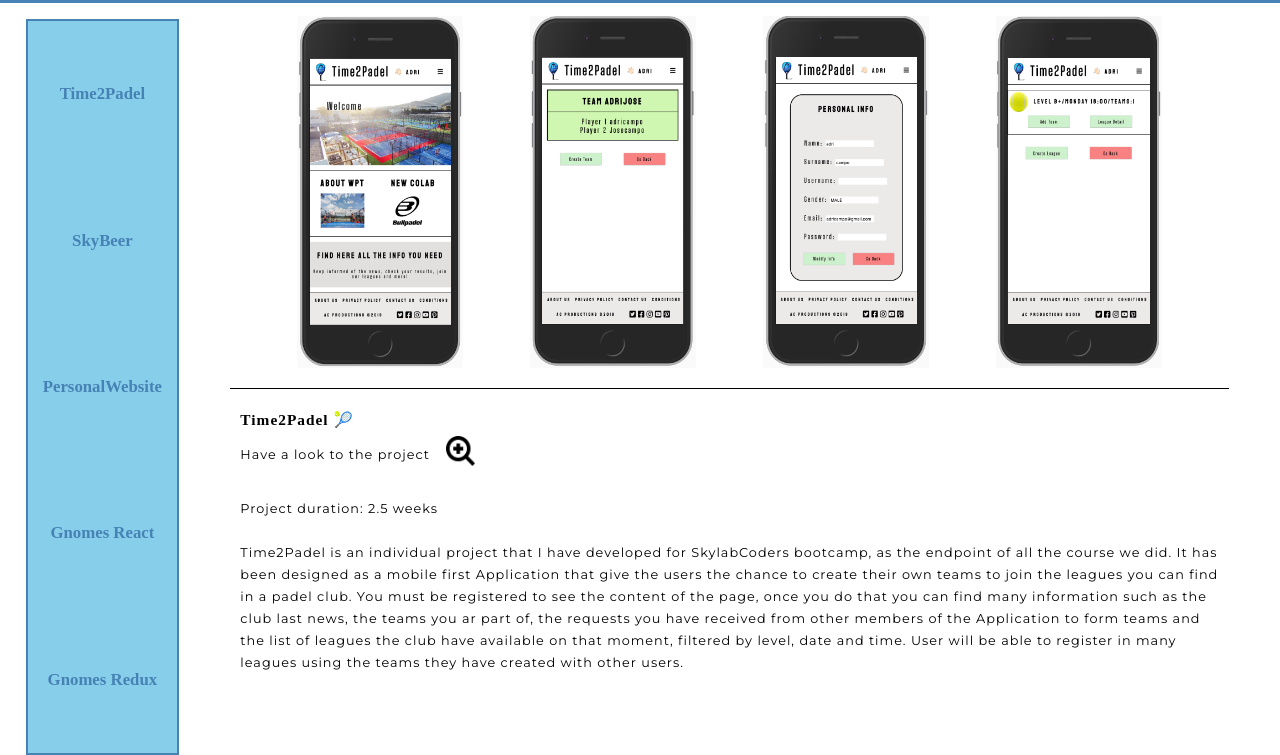
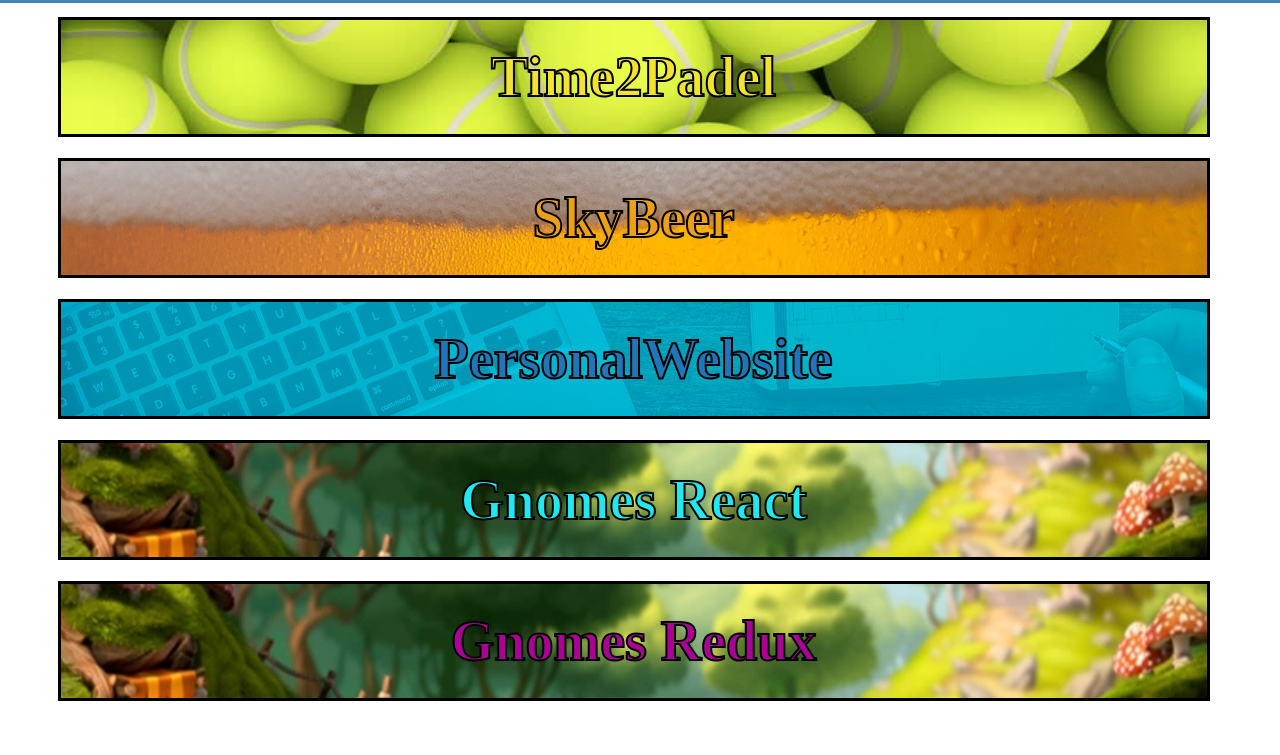
Before and after one commit to adricampo/personal-portfolio, a React app in the folder my-website-app/: page /#/projects-container in a window 1280 px wide. Shown: the part 85-840 px from the top of the page. After the commit the page ends 800 px from the top, so only its background shows below. Built offline with nearby package versions, Linux system fonts and the light colour scheme; a web font is replaced by a local one.

Commit message:
projects compo modified to give a new face to the view

```diff
--- a/my-website-app/src/components/About-me/index.js
+++ b/my-website-app/src/components/About-me/index.js
@@ -4,7 +4,7 @@
     return <>
         <section className="about-me">
             <div className="about-me__welcome welcome">
-                <img className="welcome__image" src="./img/aboutme-photo2.png"/>
+                <img className="welcome__image" src="./img/aboutme-photo1.jpg"/>
                 <div className="welcome__info info">
                     <h2 className="info__title title">LITTLE SUMARY OF MY STORY..</h2>
                     <br />
--- a/my-website-app/src/components/App/index.js
+++ b/my-website-app/src/components/App/index.js
@@ -46,12 +46,12 @@
                     <Route exact path="/" render={() => <Redirect to="/home-page" /> }/>
                     <Route path="/home-page" render={() => <HomePage onProjects={handleGoToProjects} /> }/>
                     <Route path="/about-me" render={() => <AboutMe /> }/>
-                    <Route path="/projects-container" render={() => <ProjectsContainer /> && <> <Projects onTime2Padel={handleGoToTime2Padel} onSkyBeer={handleGoToSkyBeer} onPersonalWebsite={handleGoToPersonalWebsite} onGnomesReact={handleGoToGnomesReact} onGnomesRedux={handleGoToGnomesRedux} />  <Time2Padel /> </> }/>
-                    <Route path="/time2padel" render={() => <ProjectsContainer /> && <> <Projects onTime2Padel={handleGoToTime2Padel} onSkyBeer={handleGoToSkyBeer} onPersonalWebsite={handleGoToPersonalWebsite} onGnomesReact={handleGoToGnomesReact} onGnomesRedux={handleGoToGnomesRedux} /> <Time2Padel /> </> }/>
-                    <Route path="/skybeer" render={() => <ProjectsContainer /> && <> <Projects onTime2Padel={handleGoToTime2Padel} onSkyBeer={handleGoToSkyBeer} onPersonalWebsite={handleGoToPersonalWebsite} onGnomesReact={handleGoToGnomesReact} onGnomesRedux={handleGoToGnomesRedux} /> <SkyBeer /> </> }/>
-                    <Route path="/personal-website" render={() => <ProjectsContainer /> && <> <Projects onTime2Padel={handleGoToTime2Padel} onSkyBeer={handleGoToSkyBeer} onPersonalWebsite={handleGoToPersonalWebsite} onGnomesReact={handleGoToGnomesReact} onGnomesRedux={handleGoToGnomesRedux} /> <PersonalWebsite /> </> }/>
-                    <Route path="/gnomes-react" render={() => <ProjectsContainer /> && <> <Projects onTime2Padel={handleGoToTime2Padel} onSkyBeer={handleGoToSkyBeer} onPersonalWebsite={handleGoToPersonalWebsite} onGnomesReact={handleGoToGnomesReact} onGnomesRedux={handleGoToGnomesRedux} /> <GnomesReact /> </> }/>
-                    <Route path="/gnomes-redux" render={() => <ProjectsContainer /> && <> <Projects onTime2Padel={handleGoToTime2Padel} onSkyBeer={handleGoToSkyBeer} onPersonalWebsite={handleGoToPersonalWebsite} onGnomesReact={handleGoToGnomesReact} onGnomesRedux={handleGoToGnomesRedux} /> <GnomesRedux /> </> }/>
+                    <Route path="/projects-container" render={() => <ProjectsContainer /> && <> <Projects onTime2Padel={handleGoToTime2Padel} onSkyBeer={handleGoToSkyBeer} onPersonalWebsite={handleGoToPersonalWebsite} onGnomesReact={handleGoToGnomesReact} onGnomesRedux={handleGoToGnomesRedux} /> </> }/>
+                    <Route path="/time2padel" render={() => <Time2Padel /> }/>
+                    <Route path="/skybeer" render={() => <SkyBeer /> }/>
+                    <Route path="/personal-website" render={() => <PersonalWebsite /> }/>
+                    <Route path="/gnomes-react" render={() => <GnomesReact /> }/>
+                    <Route path="/gnomes-redux" render={() => <GnomesRedux /> }/>
             </> }
 
         </>
--- a/my-website-app/src/components/Gnomes-react/index.sass
+++ b/my-website-app/src/components/Gnomes-react/index.sass
@@ -12,8 +12,8 @@
         display: flex
         flex-direction: column
         top: 11vh
-        left: 17vw
-        width: 80vw
+        left: 5vw
+        width: 90vw
         height: 88vh
         padding: 1%
     .box
@@ -65,7 +65,7 @@
                 font-size: 70%
             @media only screen and (min-width: 1024px)
                 width: 100%
-                height: 40%
+                height: 45%
                 padding: 1%
                 display: flex
                 justify-content: center
--- a/my-website-app/src/components/Gnomes-redux/index.sass
+++ b/my-website-app/src/components/Gnomes-redux/index.sass
@@ -12,8 +12,8 @@
         display: flex
         flex-direction: column
         top: 11vh
-        left: 17vw
-        width: 80vw
+        left: 5vw
+        width: 90vw
         height: 88vh
         padding: 1%
     .box
@@ -65,7 +65,7 @@
                 font-size: 70%
             @media only screen and (min-width: 1024px)
                 width: 100%
-                height: 40%
+                height: 45%
                 padding: 1%
                 display: flex
                 justify-content: center
--- a/my-website-app/src/components/Personal-website/index.sass
+++ b/my-website-app/src/components/Personal-website/index.sass
@@ -12,8 +12,8 @@
         display: flex
         flex-direction: column
         top: 11vh
-        left: 17vw
-        width: 80vw
+        left: 5vw
+        width: 90vw
         height: 88vh
         padding: 1%
     .box
@@ -66,7 +66,7 @@
                 font-size: 70%
             @media only screen and (min-width: 1024px)
                 width: 100%
-                height: 40%
+                height: 45%
                 padding: 1%
                 display: flex
                 justify-content: center
--- a/my-website-app/src/components/Projects/index.js
+++ b/my-website-app/src/components/Projects/index.js
@@ -2,32 +2,43 @@
 import './index.sass'
 export default function ({onTime2Padel, onSkyBeer, onPersonalWebsite, onGnomesReact, onGnomesRedux}) {
     return <>
+
             <nav className="projects-nav nav-menu">
-                <a href="#" class="nav-menu__item link" onClick={event => {
+                <div class="nav-menu__item-container1" onClick={event => {
                         event.preventDefault()
 
                         onTime2Padel();
-            }}>Time2Padel</a>
-                <a href="#" class="nav-menu__item link" onClick={event => {
+                    }}>
+                    <a href="#" class="nav-menu__item1">Time2Padel</a>
+                </div>
+                <div class="nav-menu__item-container2" onClick={event => {
                         event.preventDefault()
 
                         onSkyBeer();
-            }}>SkyBeer</a>
-                <a href="#" class="nav-menu__item link" onClick={event => {
+                    }}>
+                    <a href="#" class="nav-menu__item2">SkyBeer</a>
+                </div>
+                <div class="nav-menu__item-container3" onClick={event => {
                         event.preventDefault()
 
                         onPersonalWebsite();
-            }}>PersonalWebsite</a>
-             <a href="#" class="nav-menu__item link" onClick={event => {
+                    }}>
+                    <a href="#" class="nav-menu__item3">PersonalWebsite</a>
+                </div>
+                <div class="nav-menu__item-container4" onClick={event => {
                         event.preventDefault()
 
                         onGnomesReact();
-            }}>Gnomes React</a>
-            <a href="#" class="nav-menu__item link" onClick={event => {
+                    }}>
+                    <a href="#" class="nav-menu__item4">Gnomes React</a>
+                </div>
+                <div class="nav-menu__item-container5" onClick={event => {
                         event.preventDefault()
 
                         onGnomesRedux();
-            }}>Gnomes Redux</a>
+                    }}>
+                    <a href="#" class="nav-menu__item5">Gnomes Redux</a>
+                </div>
             </nav>
 
     </>
--- a/my-website-app/src/components/Projects/index.sass
+++ b/my-website-app/src/components/Projects/index.sass
@@ -8,36 +8,138 @@
         left: 2vw
         z-index: 100
         width: 95vw
-        height: 30vh
+        height: 87%
         justify-content: space-around
         align-items: center
         background-color: skyblue
         font-size: 175%
         font-weight: bold
-        border: 2px solid steelblue
     @media only screen and (min-width: 1024px)
         position: absolute
         overflow: auto
-        top: 13vh
+        top: 11.5vh
         left: 2vw
         z-index: 100
-        width: 12%
-        height: 92vh
+        width: 95%
+        height: 88%
         display: flex
         flex-direction: column
         justify-content: space-around
         align-items: center
-        background-color: skyblue
         font-size: 175%
         font-weight: bold
+    .nav-menu
+        height: 20vh
+        width: 90vw
+        background-color: #e5eaf0
         border: 2px solid steelblue
-    .nav-menu
-        &__item
+        cursor: pointer
+        &__item-container1
+            height: 15vh
+            width: 90vw
+            border: 3px solid black
+            cursor: pointer
+            background: url("/img/time2padel-bg.jpg")
+            background-repeat: no-repeat
+            background-size: cover
+        &__item1
+            height: 100%
+            display: flex
+            justify-content: center
+            align-items: center
+            -webkit-text-stroke: 2px black
+            color: #f4e32d
             font-family: 'Baloo Bhai'
-            font-size: 60%
+            font-size: 200%
             text-decoration: none
-            color: steelblue
             &:hover
                 cursor: pointer
-                color: whitesmoke
                 transform: scale(1.1) perspective(1px)
+
+        &__item-container2
+            height: 15vh
+            width: 90vw
+            border: 3px solid black
+            cursor: pointer
+            background: url("/img/beer-bg.jpg")
+            background-repeat: no-repeat
+            background-size: cover
+        &__item2
+            height: 100%
+            display: flex
+            justify-content: center
+            align-items: center
+            -webkit-text-stroke: 2px black
+            color: #eca114
+            font-family: 'Baloo Bhai'
+            font-size: 200%
+            text-decoration: none
+            &:hover
+                cursor: pointer
+                transform: scale(1.1) perspective(1px)
+
+        &__item-container3
+            height: 15vh
+            width: 90vw
+            border: 3px solid black
+            cursor: pointer
+            background: url("/img/portfolio-bg.jpg")
+            background-repeat: no-repeat
+            background-size: cover
+        &__item3
+            height: 100%
+            display: flex
+            justify-content: center
+            align-items: center
+            -webkit-text-stroke: 2px black
+            color: #1f77b9
+            font-family: 'Baloo Bhai'
+            font-size: 200%
+            text-decoration: none
+            &:hover
+                cursor: pointer
+                transform: scale(1.1) perspective(1px)
+
+        &__item-container4
+            height: 15vh
+            width: 90vw
+            border: 3px solid black
+            cursor: pointer
+            background: url("/img/gnomeworld-bg.png")
+            background-repeat: no-repeat
+            background-size: cover
+        &__item4
+            height: 100%
+            display: flex
+            justify-content: center
+            align-items: center
+            -webkit-text-stroke: 2px black
+            color: #1ee9f0
+            font-family: 'Baloo Bhai'
+            font-size: 200%
+            text-decoration: none
+            &:hover
+                cursor: pointer
+                transform: scale(1.1) perspective(1px)
+
+        &__item-container5
+            height: 15vh
+            width: 90vw
+            border: 3px solid black
+            cursor: pointer
+            background: url("/img/gnomeworld-bg.png")
+            background-repeat: no-repeat
+            background-size: cover
+        &__item5
+            height: 100%
+            display: flex
+            justify-content: center
+            align-items: center
+            -webkit-text-stroke: 2px black
+            color: #aa0294
+            font-family: 'Baloo Bhai'
+            font-size: 200%
+            text-decoration: none
+            &:hover
+                cursor: pointer
+                transform: scale(1.1) perspective(1px)
--- a/my-website-app/src/components/SkyBeer/index.sass
+++ b/my-website-app/src/components/SkyBeer/index.sass
@@ -12,8 +12,8 @@
         display: flex
         flex-direction: column
         top: 11vh
-        left: 17vw
-        width: 80vw
+        left: 5vw
+        width: 90vw
         height: 88vh
         padding: 1%
     .box
@@ -66,7 +66,7 @@
                 font-size: 70%
             @media only screen and (min-width: 1024px)
                 width: 100%
-                height: 40%
+                height: 45%
                 padding: 1%
                 display: flex
                 justify-content: center
--- a/my-website-app/src/components/Time2Padel/index.js
+++ b/my-website-app/src/components/Time2Padel/index.js
@@ -15,7 +15,7 @@
                                 <h3>Time2Padel 🎾</h3>
                             </div>
                             <div className="box__direct-access">
-                                <p>Have a look to the project</p>
+                                <p>Have a look to the project :</p>
                                 <a className="box__container link" href="https://time2padel.herokuapp.com/">
                                     <img className="box__icon" src="./img/zoom.png" href="https://time2padel.herokuapp.com/"/>
                                 </a>
--- a/my-website-app/src/components/Time2Padel/index.sass
+++ b/my-website-app/src/components/Time2Padel/index.sass
@@ -11,9 +11,10 @@
         position: absolute
         display: flex
         flex-direction: column
+        align-content: center
         top: 11vh
-        left: 17vw
-        width: 80vw
+        left: 5vw
+        width: 90vw
         height: 88vh
         padding: 1%
     .box
@@ -66,7 +67,7 @@
                 font-size: 70%
             @media only screen and (min-width: 1024px)
                 width: 100%
-                height: 60%
+                height: 45%
                 padding: 1%
                 display: flex
                 justify-content: center
```
Also changed, not shown: my-website-app/src/components/About-me/index.sass (+6 -9 lines), my-website-app/public/img/beer-bg.jpg (added), my-website-app/public/img/gnomeworld-bg.png (added), my-website-app/public/img/portfolio-bg.jpg (added), my-website-app/public/img/time2padel-bg.jpg (added). Lines whose indentation alone changed are shown as unchanged.
